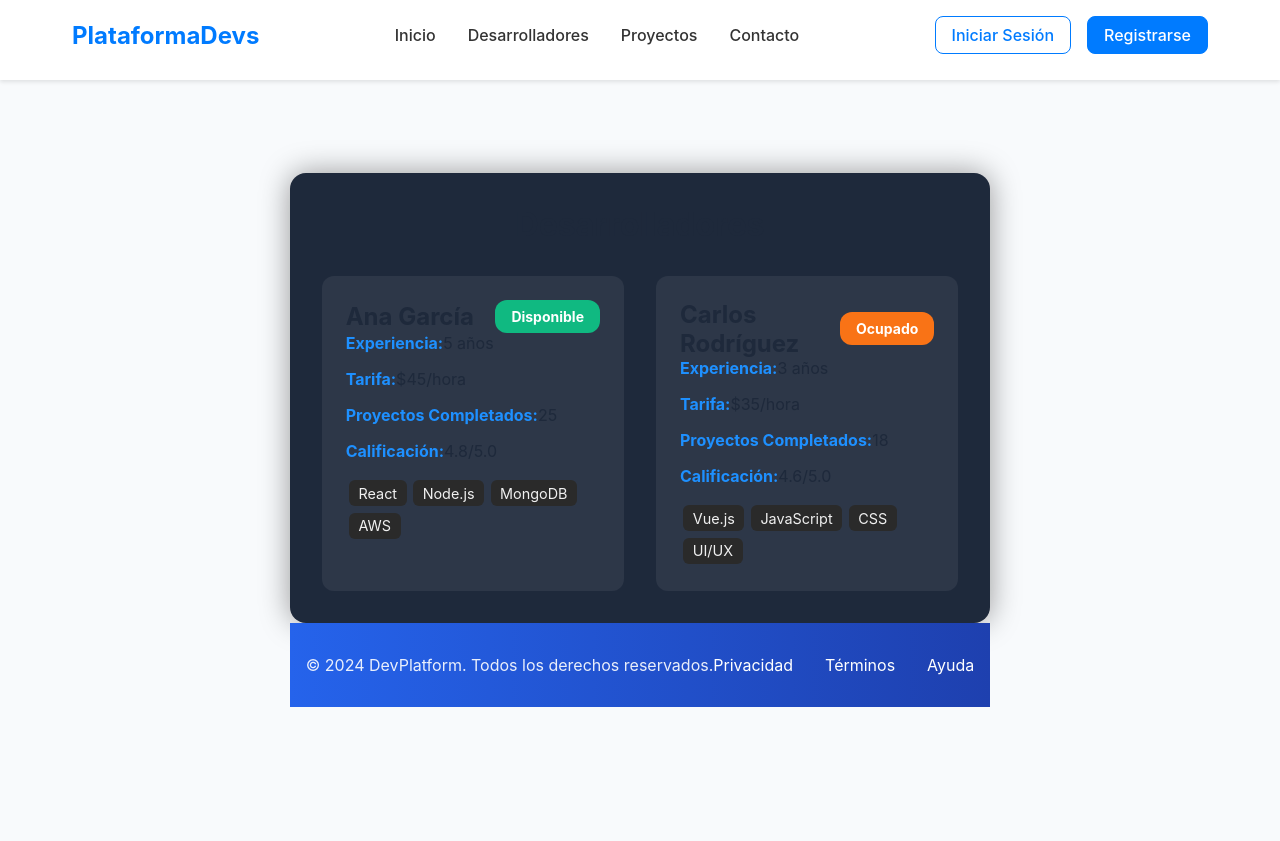
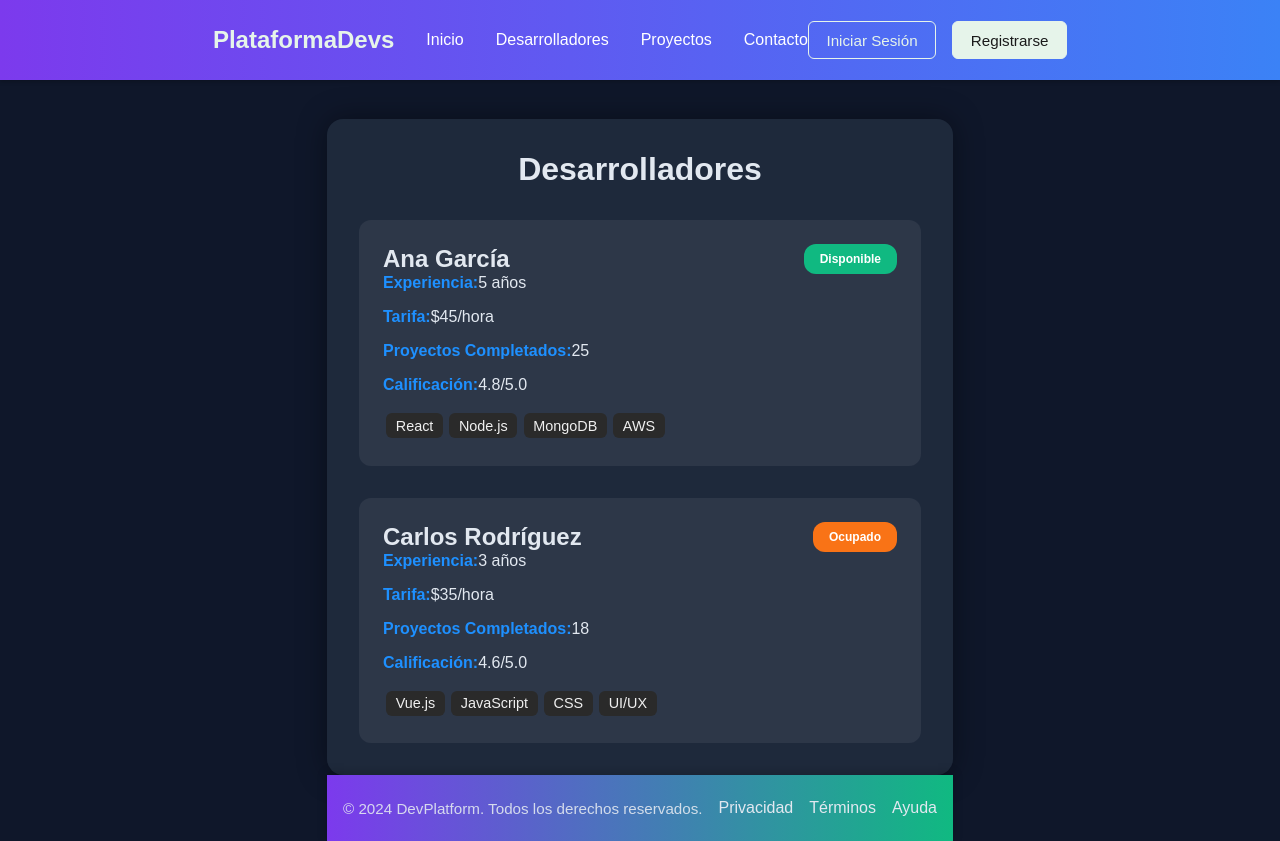
Before and after one commit to JVR-07/BitDesing, a React (Vite) app: page /developers in a window 1280 px wide. Before the commit the page ends 800 px from the top, so only its background shows below. Built offline with nearby package versions, Linux system fonts and the light colour scheme.

Commit message:
Segunda revision

```diff
--- /dev/null
+++ b/src/App.css
@@ -0,0 +1,20 @@
+/* Asegura altura completa del viewport */
+html, body, #root {
+  height: 100%;
+  margin: 0;
+  padding: 0;
+}
+
+/* Estructura vertical de la app */
+.app-wrapper {
+  display: flex;
+  flex-direction: column;
+  min-height: 100vh;
+}
+
+/* Ocupa el espacio disponible entre header y footer */
+.main-content {
+  flex: 1;
+  display: flex;
+  flex-direction: column;
+}
--- a/src/App.jsx
+++ b/src/App.jsx
@@ -11,6 +11,7 @@ import Footer from './components/Footer';
 import { AuthProvider } from './context/AuthContext';
 import { ProjectProvider } from './context/ProjectContext';
 import { useAuth } from './context/AuthContext';
+import "./App.css";
 
 // Componente para rutas protegidas
 const ProtectedRoute = ({ children, roles }) => {
@@ -49,9 +50,9 @@ const App = () => {
     <Router>
       <AuthProvider>
         <ProjectProvider>
-          <div className="app">
+          <div className="app-container">
             <Header />
-            <main>
+            <main className="main-content">
               <AppRoutes />
             </main>
             <Footer />
--- a/src/components/Footer.css
+++ b/src/components/Footer.css
@@ -1,37 +1,68 @@
 .footer {
-  background: linear-gradient(to right, var(--primary-color), var(--secondary-color));
-  color: white;
-  padding: 2rem 0;
+  background: linear-gradient(to right, var(--morado), var(--verde));
+  color: var(--texto);
+  padding: 1.5rem 1rem;
+  width: 100%;
   margin-top: auto;
   animation: slideIn 0.5s ease-out;
+  position: relative;
+  bottom: 0;
+  left: 0;
+  right: 0;
 }
 
 .footer-content {
   max-width: 1200px;
   margin: 0 auto;
-  padding: 0 1rem;
   display: flex;
-  justify-content: space-between;
+  flex-direction: column;
+  gap: 1rem;
   align-items: center;
+  text-align: center;
 }
 
 .footer-links {
   display: flex;
-  gap: 2rem;
+  flex-wrap: wrap;
+  justify-content: center;
+  gap: 1rem;
 }
 
 .footer-links a {
-  color: white;
+  color: var(--texto);
   text-decoration: none;
   transition: all 0.3s ease;
+  font-weight: 500;
 }
 
 .footer-links a:hover {
-  color: var(--accent-color);
+  color: var(--morado-claro);
   transform: translateY(-2px);
 }
 
 .footer p {
   margin: 0;
   opacity: 0.9;
+  font-size: 0.95rem;
 }
+
+/* Animación de entrada */
+@keyframes slideIn {
+  from {
+    opacity: 0;
+    transform: translateY(30px);
+  }
+  to {
+    opacity: 1;
+    transform: translateY(0);
+  }
+}
+
+/* Responsive para pantallas medianas y grandes */
+@media (min-width: 600px) {
+  .footer-content {
+    flex-direction: row;
+    justify-content: space-between;
+    text-align: left;
+  }
+}
--- a/src/components/Header.css
+++ b/src/components/Header.css
@@ -1,150 +1,165 @@
+:root {
+  --color-bg-header: #1a1a1a;
+  --color-primary: #e6f4ea;
+  --color-accent: #0056b3;
+  --color-text: #ffffff;
+  --color-button-hover: #ffffff;
+}
+
 .header {
-  background-color: white;
-  box-shadow: 0 2px 4px rgba(0, 0, 0, 0.1);
+  background-color: var(--color-bg-header);
+  box-shadow: 0 2px 4px rgba(0, 0, 0, 0.2);
   position: fixed;
   top: 0;
   left: 0;
   right: 0;
   z-index: 1000;
+  height: 80px;
 }
 
 .header-content {
   max-width: 1200px;
   margin: 0 auto;
-  padding: 1rem 2rem;
+  padding: 0.75rem 1.5rem;
   display: flex;
   justify-content: space-between;
   align-items: center;
 }
 
 .logo {
-  font-size: 1.5rem;
+  font-size: 1.5rem; /* Aumento el tamaño para mejor visibilidad */
   font-weight: 700;
-  color: #007bff;
+  color: var(--color-primary);
   text-decoration: none;
   transition: color 0.3s ease;
+  margin-right: 2rem; /* Añadimos margen para que no esté tan cerca de los botones */
 }
 
 .logo:hover {
-  color: #0056b3;
+  color: var(--color-button-hover);
 }
 
 .nav {
   display: flex;
-  gap: 2rem;
+  gap: 2rem; /* Aumentamos el espacio entre los elementos de navegación */
   align-items: center;
 }
 
 .nav-link {
-  color: #333;
+  color: var(--color-text);
+  font-size: 1rem; /* Aumento el tamaño de la fuente */
   text-decoration: none;
   font-weight: 500;
   transition: color 0.3s ease;
 }
 
 .nav-link:hover {
-  color: #007bff;
+  color: var(--color-primary);
 }
 
 .auth-section {
   display: flex;
   align-items: center;
+  gap: 2rem; /* Separación de los botones hacia la derecha */
 }
 
 .user-menu {
   display: flex;
   align-items: center;
-  gap: 1rem;
+  gap: 1rem; /* Añadimos más espacio entre el nombre de usuario y el badge */
 }
 
 .user-name {
   font-weight: 500;
-  color: #333;
+  color: var(--color-text);
+  font-size: 1rem; /* Aumento el tamaño de la fuente */
 }
 
 .availability-badge {
-  padding: 0.25rem 0.75rem;
+  padding: 0.25rem 0.6rem;
   border-radius: 20px;
-  font-size: 0.875rem;
+  font-size: 0.75rem;
   font-weight: 500;
 }
 
 .availability-badge.disponible {
-  background-color: #e6f4ea;
-  color: #1e7e34;
+  background-color: #2e8b5733;
+  color: #7cfc00;
 }
 
 .availability-badge.ocupado {
-  background-color: #f8d7da;
-  color: #721c24;
+  background-color: #ff4d4d33;
+  color: #ff4d4d;
 }
 
 .logout-btn {
   background-color: transparent;
-  color: #dc3545;
-  border: 1px solid #dc3545;
-  padding: 0.5rem 1rem;
-  border-radius: 8px;
+  color: var(--color-primary);
+  border: 1px solid var(--color-primary);
+  padding: 0.6rem 1rem; /* Aumento el padding para mayor comodidad */
+  border-radius: 6px;
+  font-size: 0.95rem; /* Aumento el tamaño del texto */
   font-weight: 500;
   cursor: pointer;
   transition: all 0.3s ease;
+  margin-left: 2rem; /* Separación más grande hacia la derecha */
 }
 
 .logout-btn:hover {
-  background-color: #dc3545;
-  color: white;
+  background-color: var(--color-primary);
+  color: var(--color-bg-header);
 }
 
 .auth-buttons {
   display: flex;
-  gap: 1rem;
+  gap: 2rem; /* Separación más grande entre los botones */
 }
 
 .login-btn,
 .register-btn {
-  padding: 0.5rem 1rem;
-  border-radius: 8px;
+  padding: 0.6rem 1.1rem; /* Aumento el padding para mayor confort */
+  border-radius: 6px;
+  font-size: 0.95rem; /* Aumento el tamaño de la fuente */
   font-weight: 500;
   text-decoration: none;
   transition: all 0.3s ease;
 }
 
 .login-btn {
-  color: #007bff;
-  border: 1px solid #007bff;
+  color: var(--color-primary);
+  border: 1px solid var(--color-primary);
 }
 
 .login-btn:hover {
-  background-color: #007bff;
-  color: white;
+  background-color: var(--color-primary);
+  color: var(--color-bg-header);
 }
 
 .register-btn {
-  background-color: #007bff;
-  color: white;
-  border: 1px solid #007bff;
+  background-color: var(--color-primary);
+  color: var(--color-bg-header);
+  border: 1px solid var(--color-primary);
 }
 
 .register-btn:hover {
-  background-color: #0056b3;
-  border-color: #0056b3;
+  background-color: var(--color-button-hover);
+  color: var(--color-bg-header);
+  border-color: var(--color-button-hover);
 }
 
-/* Mobile menu button */
 .mobile-menu-btn {
   display: none;
   background: none;
   border: none;
   font-size: 1.5rem;
-  color: #333;
+  color: var(--color-text);
   cursor: pointer;
   padding: 0.5rem;
 }
 
-/* Responsive styles */
 @media (max-width: 768px) {
   .header-content {
-    padding: 1rem;
+    padding: 0.75rem 1rem;
   }
 
   .mobile-menu-btn {
@@ -157,11 +172,11 @@
     top: 100%;
     left: 0;
     right: 0;
-    background-color: white;
+    background-color: var(--color-bg-header);
     padding: 1rem;
     flex-direction: column;
-    gap: 1rem;
-    box-shadow: 0 2px 4px rgba(0, 0, 0, 0.1);
+    gap: 1.5rem; /* Mayor separación entre los elementos */
+    box-shadow: 0 2px 4px rgba(0, 0, 0, 0.15);
   }
 
   .nav.active {
@@ -170,43 +185,39 @@
 
   .auth-section {
     flex-direction: column;
-    gap: 1rem;
+    gap: 1rem; /* Mayor separación entre los elementos en móviles */
+    margin-left: 0; /* Eliminar margen en móviles */
   }
 
   .user-menu {
     flex-direction: column;
     align-items: flex-start;
-    gap: 0.5rem;
+    gap: 1rem; /* Mayor separación en los elementos del menú */
   }
 
   .auth-buttons {
     flex-direction: column;
     width: 100%;
+    gap: 1rem; /* Mayor separación entre los botones */
+    align-items: center; /* Centrar los botones en móvil */
   }
 
   .login-btn,
-  .register-btn {
+  .register-btn,
+  .logout-btn {
     text-align: center;
     width: 100%;
-  }
-
-  .logout-btn {
-    width: 100%;
+    margin-left: 0; /* Eliminar margen en móvil */
   }
 }
 
-/* Small mobile devices */
 @media (max-width: 480px) {
-  .header-content {
-    padding: 0.75rem;
-  }
-
   .logo {
-    font-size: 1.25rem;
+    font-size: 1.25rem; /* Ajuste para pantallas pequeñas */
   }
 
   .user-name {
-    font-size: 0.875rem;
+    font-size: 0.85rem; /* Ajuste para pantallas pequeñas */
   }
 
   .availability-badge {
@@ -218,14 +229,14 @@
 .user-info {
   display: flex;
   flex-direction: column;
-  gap: 0.25rem;
+  gap: 0.5rem; /* Espaciado entre los elementos de la información del usuario */
 }
 
 .wallet-address {
   font-size: 0.75rem;
-  color: #666;
-  background-color: #f5f5f5;
-  padding: 0.25rem 0.5rem;
+  color: #ccc;
+  background-color: #2a2a2a;
+  padding: 0.35rem 0.6rem; /* Ajuste en el padding */
   border-radius: 4px;
   cursor: pointer;
   position: relative;
@@ -237,14 +248,14 @@
   bottom: 100%;
   left: 50%;
   transform: translateX(-50%);
-  background-color: #333;
+  background-color: #444;
   color: white;
-  padding: 0.5rem;
+  padding: 0.6rem;
   border-radius: 4px;
-  font-size: 0.75rem;
+  font-size: 0.85rem;
   white-space: nowrap;
   z-index: 1000;
-  margin-bottom: 0.5rem;
+  margin-bottom: 0.6rem;
 }
 
 .wallet-tooltip::after {
@@ -255,14 +266,9 @@
   transform: translateX(-50%);
   border-width: 5px;
   border-style: solid;
-  border-color: #333 transparent transparent transparent;
+  border-color: #444 transparent transparent transparent;
 }
 
 .main-content {
-  padding-top: 80px; /* Ajusta si tu header es más alto o bajo */
+  padding-top: 80px;
 }
-
-/* Definición explícita de altura del header */
-.header {
-  height: 80px;
-}
--- a/src/index.css
+++ b/src/index.css
@@ -1,9 +1,10 @@
 :root {
-  --primary-color: #2563eb;
-  --secondary-color: #1e40af;
-  --accent-color: #3b82f6;
-  --background-color: #f8fafc;
-  --text-color: #1e293b;
+  --primary-color: #7c3aed; /* morado */
+  --secondary-color: #10b981; /* verde */
+  --accent-color: #3b82f6; /* azul */
+  --background-color: #0f172a;
+  --text-color: #e2e8f0;
+  --input-color: #1e293b;
   --header-height: 70px;
 }
 
@@ -11,19 +12,42 @@
   margin: 0;
   padding: 0;
   box-sizing: border-box;
-  font-family: 'Inter', -apple-system, BlinkMacSystemFont, 'Segoe UI', Roboto, Oxygen, Ubuntu, Cantarell, sans-serif;
+  font-family: 'Poppins', sans-serif;
 }
 
 body {
   background-color: var(--background-color);
   color: var(--text-color);
   min-height: 100vh;
+  display: flex;
+  flex-direction: column;
 }
 
 .container {
   max-width: 1200px;
   margin: 0 auto;
   padding: 0 1rem;
+  flex: 1;
+}
+
+header {
+  height: var(--header-height);
+  background: linear-gradient(to right, var(--primary-color), var(--accent-color));
+  color: white;
+  display: flex;
+  align-items: center;
+  justify-content: center;
+  font-size: 1.5rem;
+  font-weight: bold;
+}
+
+footer {
+  background-color: var(--input-color);
+  color: var(--text-color);
+  text-align: center;
+  padding: 1rem;
+  margin-top: auto;
+  box-shadow: 0 -2px 10px rgba(0, 0, 0, 0.2);
 }
 
 @keyframes fadeIn {
@@ -45,3 +69,27 @@ body {
     transform: translateX(0);
   }
 }
+
+/* Ejemplo adicional para botones o componentes */
+.button {
+  background: linear-gradient(135deg, var(--primary-color), var(--secondary-color));
+  color: white;
+  padding: 0.75rem 1.5rem;
+  border: none;
+  border-radius: 10px;
+  font-size: 1rem;
+  cursor: pointer;
+  transition: transform 0.3s ease, box-shadow 0.3s ease;
+}
+
+.button:hover {
+  transform: scale(1.05);
+  box-shadow: 0 0 12px rgba(124, 58, 237, 0.6);
+}
+
+/* Responsive container spacing */
+@media (max-width: 768px) {
+  .container {
+    padding: 0 0.75rem;
+  }
+}
```
Also changed, not shown: src/components/Footer.jsx (line endings or trailing spaces).
